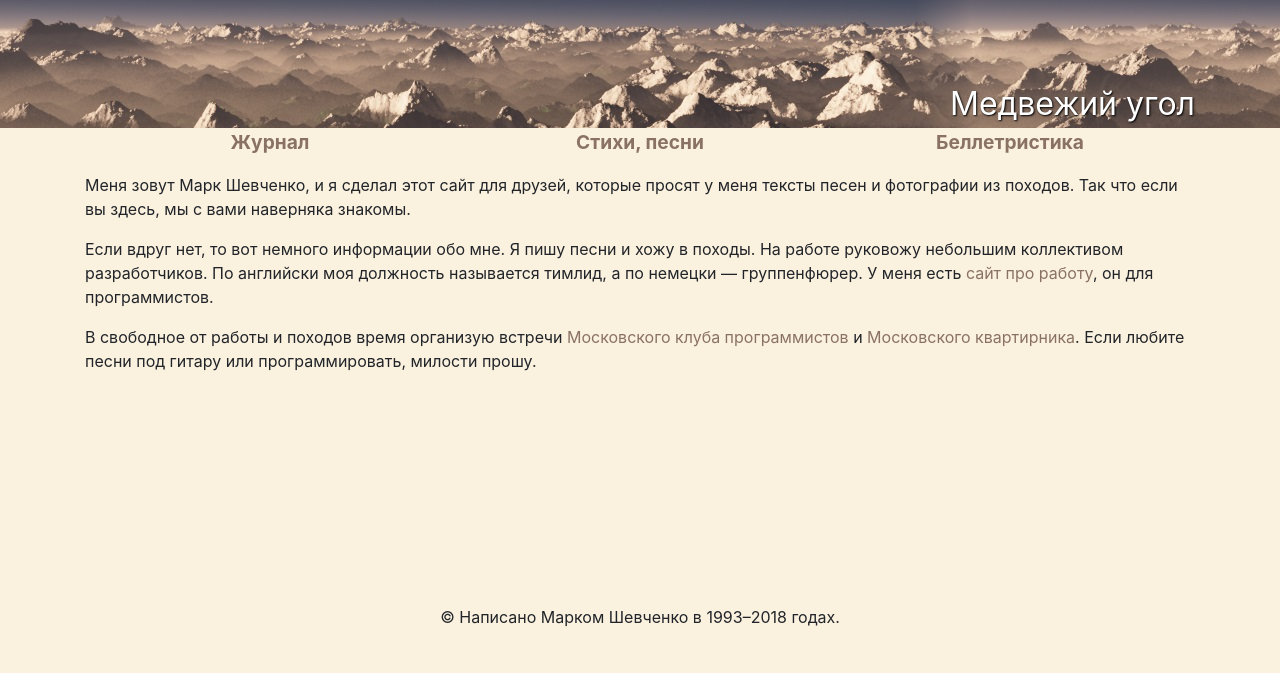
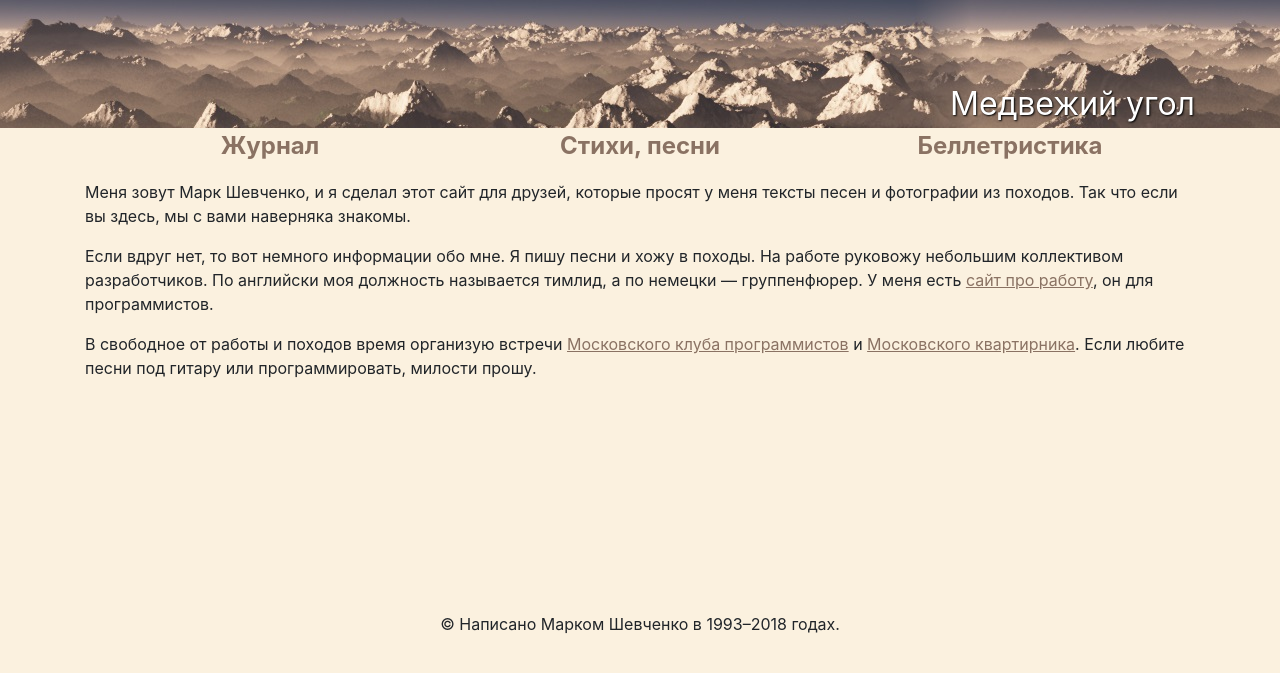
Before and after one commit to mark-shevchenko-name/mark-shevchenko-name.github.io, a Jekyll site: the page built from index.md, in a window 1280 px wide. Shown: the top 673 px of the page. Built offline with Jekyll 4.4.1, drawn with Linux system fonts in a browser that asks for light colours.

Commit message:
Исправил высоту

```diff
--- a/css/main.css
+++ b/css/main.css
@@ -13,6 +13,10 @@
 	color: #8A7263;
 }
 
+a {
+	text-decoration: underline;
+}
+
 header {
 	background-image: url('../img/header.jpg');
 	background-position: center center;
@@ -21,7 +25,6 @@
 }
 
 article {
-	height: auto;
 	min-height: 400px;
 }
 
@@ -53,7 +56,7 @@
 
 .navigation-item > a,
 .navigation-item > a:hover {
-	font-size: 120%;
+	font-size: 24px;
 	font-weight: bold;
 	display: block;
 	text-align: center;
```
